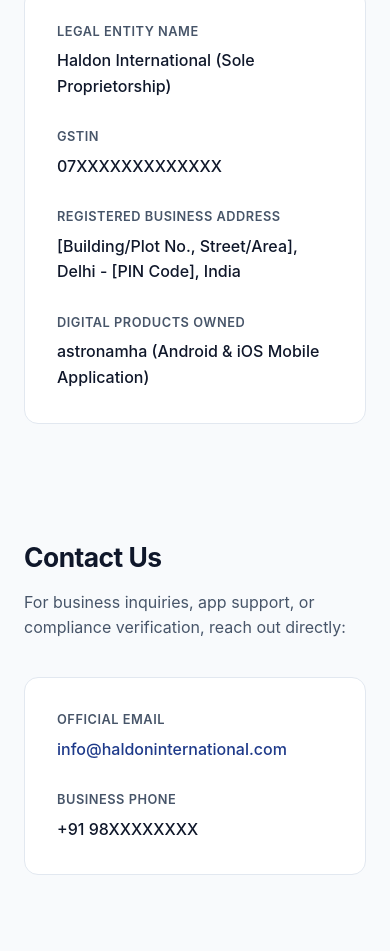
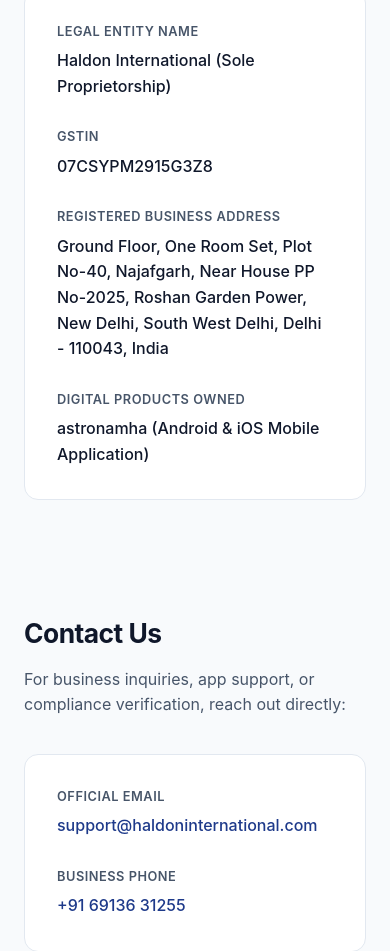
Before and after one commit to astronamha/haldon, a plain HTML site: page index.html in a window 390 px wide. Shown: the part 1941-2892 px from the top of the page. Drawn offline with Linux system fonts and the light colour scheme.

Commit message:
Fill in GSTIN, registered address, phone and support email
Co-Authored-By: Claude Sonnet 5.5 <noreply@anthropic.com>
Claude-Session: https://claude.ai/code/session_01L57H9MLk8WUfuDHyodNRRx

```diff
--- a/index.html
+++ b/index.html
@@ -271,14 +271,12 @@
 
         <div class="info-item">
           <label>GSTIN</label>
-          <!-- TODO: replace with your 15-character GSTIN -->
-          <p>07XXXXXXXXXXXXX</p>
+            <p>07CSYPM2915G3Z8</p>
         </div>
 
         <div class="info-item">
           <label>Registered Business Address</label>
-          <!-- TODO: replace with the exact address on your GST certificate -->
-          <p>[Building/Plot No., Street/Area], Delhi - [PIN Code], India</p>
+          <p>Ground Floor, One Room Set, Plot No-40, Najafgarh, Near House PP No-2025, Roshan Garden Power, New Delhi, South West Delhi, Delhi - 110043, India</p>
         </div>
 
         <div class="info-item">
@@ -297,13 +295,12 @@
       <div class="compliance-box">
         <div class="info-item">
           <label>Official Email</label>
-          <p><a href="mailto:info@haldoninternational.com">info@haldoninternational.com</a></p>
+          <p><a href="mailto:support@haldoninternational.com">support@haldoninternational.com</a></p>
         </div>
 
         <div class="info-item">
           <label>Business Phone</label>
-          <!-- TODO: replace with your real business phone -->
-          <p>+91 98XXXXXXXX</p>
+          <p><a href="tel:+916913631255">+91 69136 31255</a></p>
         </div>
       </div>
     </section>
```
